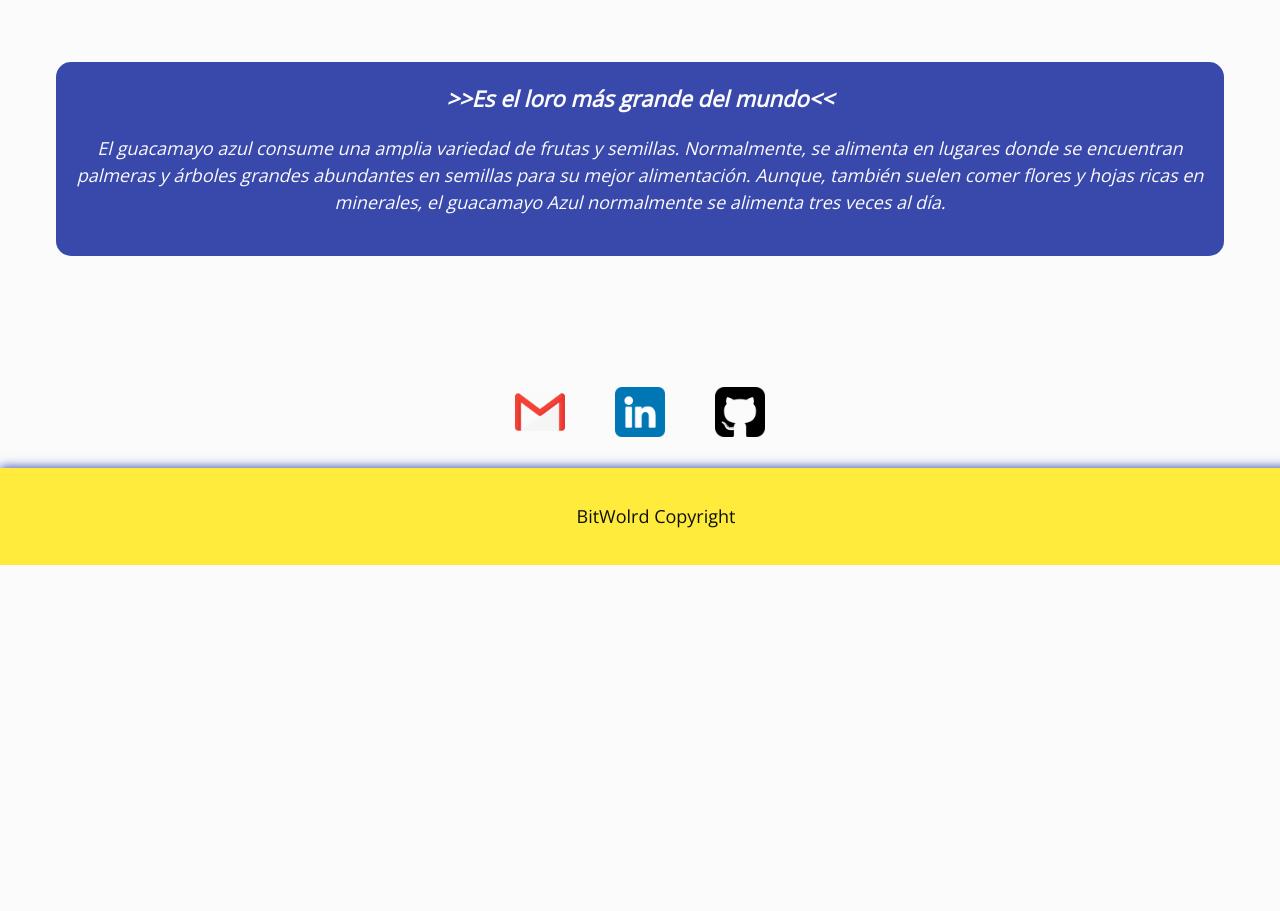
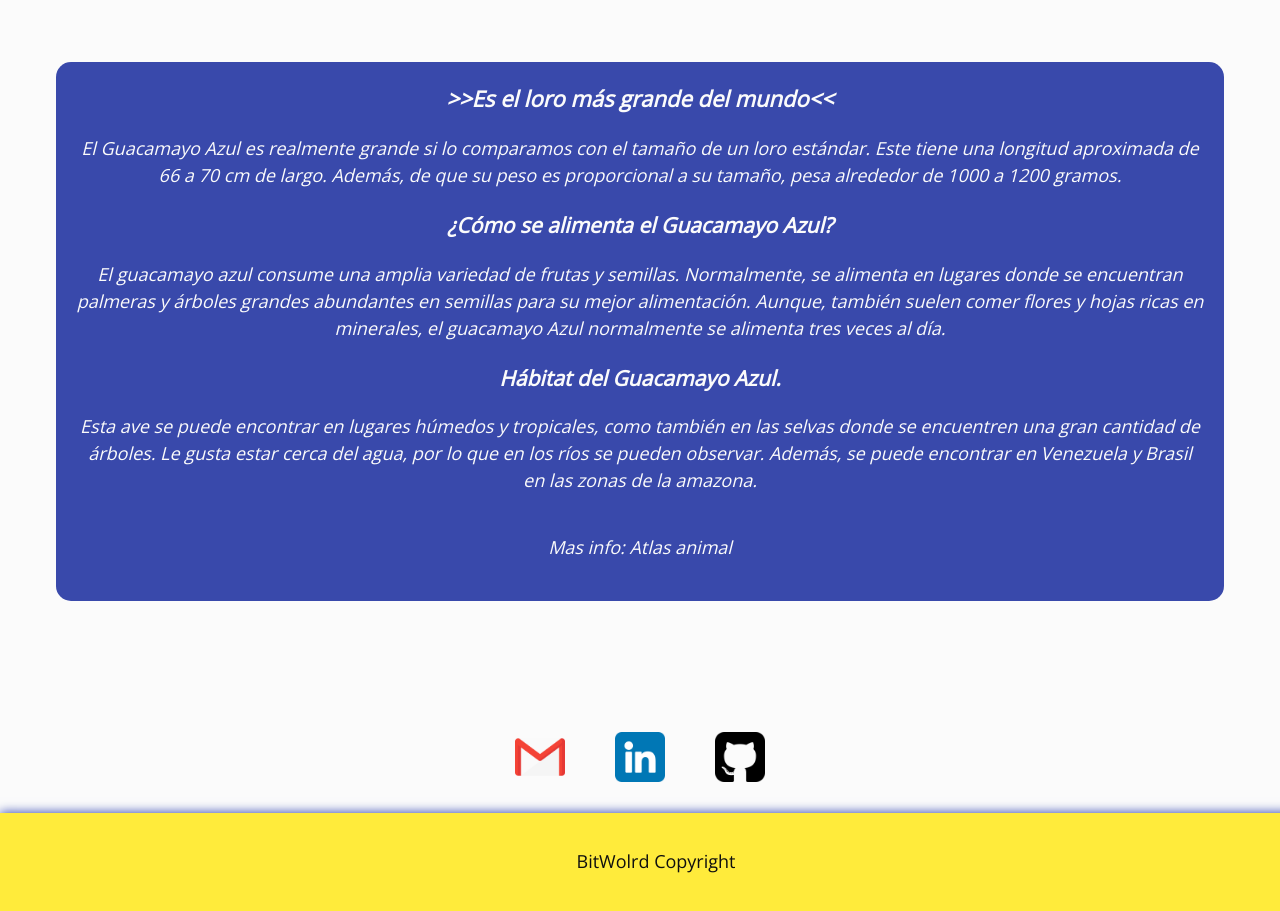
Before and after one commit to bitve/proyecto01, a plain HTML site: page proyecto01.html in a window 1280 px wide. Shown: the part 800-1711 px from the top of the page. Before the commit the page ends 1365 px from the top, so only its background shows below. Drawn offline with nearby package versions, Linux system fonts and the light colour scheme.

Commit message:
26/04/23

```diff
--- a/proyecto01.css
+++ b/proyecto01.css
@@ -5,7 +5,7 @@
     padding: 0;
     scroll-behavior: smooth;
 }
-
+/*general*/
 body {
     font-family: 'Open Sans', sans-serif;
     font-size: 18px;
@@ -103,7 +103,7 @@ section {
     text-align: center;
     width: 100%;
 }
-
+/*boton*/
 .btn-cv {
     background-color: #FFEB3B;
     padding: 12px 20px;
@@ -134,7 +134,7 @@ section {
     display: flex;
     flex-direction: row;
     justify-content: center;
-    align-items: center;
+    align-content: center;
 }
 
 .icon {
@@ -151,7 +151,6 @@ footer {
     background-color: #FFEB3B;
     box-shadow: 0px -1px 10px 0px #3F51B5;
     display: flex;
-    flex-direction: column;
     align-items: center;
     justify-content: center;
     padding: 16px;
--- a/proyecto01.html
+++ b/proyecto01.html
@@ -5,7 +5,7 @@
     <meta http-equiv="X-UA-Compatible" content="IE=edge">
     <meta name="viewport" content="width=device-width, initial-scale=1.0">
     <link rel="stylesheet" href="./proyecto01.css">
-    <title>Document</title>
+    <title>Guacamayo azul</title>
 </head>
 <body>
     <header>
@@ -22,7 +22,7 @@
         </nav>
     </header>
     <main>
-        <section id="Inicio">
+        <section id="inicio">
             <figure class="img-presentacion">
                 <img src="./images/pepe.jpeg" alt="">
             </figure>
@@ -44,18 +44,34 @@
             <article class="article-2">
                     <h2> >>Es el loro más grande del mundo<< </h2>
                         <p>
+                            El Guacamayo Azul es realmente grande si lo comparamos con el tamaño de un loro estándar.
+                            Este tiene una longitud aproximada de 66 a 70 cm de largo. Además, de que su peso es proporcional
+                            a su tamaño, pesa alrededor de 1000 a 1200 gramos.
+                        </p>
+                    <h3>¿Cómo se alimenta el Guacamayo Azul?</h3>
+                        <p>
                             El guacamayo azul consume una amplia variedad de frutas y semillas. Normalmente,
                             se alimenta en lugares donde se encuentran palmeras y árboles grandes abundantes
                             en semillas para su mejor alimentación. Aunque, también suelen comer flores y hojas
                             ricas en minerales, el guacamayo Azul normalmente se alimenta tres veces al día.
                         </p>
+                    <h3>Hábitat del Guacamayo Azul.</h3>
+                        <p>
+                            Esta ave se puede encontrar en lugares húmedos y tropicales, como también en las selvas
+                            donde se encuentren una gran cantidad de árboles. Le gusta estar cerca del agua, por lo
+                            que en los ríos se pueden observar. Además, se puede encontrar en Venezuela y Brasil en las zonas de la amazona.
+                        </p>
+
+                        <p>Mas info:
+                            <a href="https://atlasanimal.com/guacamayo-azul/" target="_blank">Atlas animal</a>
+                        </p>
             </article>
         </section>
 
             <div class="redes">
-                <a href=""><img class="icon" src="./images/gmail.png" alt="gmail"></a>
-                <a href=""><img class="icon" src="./images/linkedin.png" alt="linkedin"></a>
-                <a href=""><img class="icon" src="./images/signo-de-github.png" alt="github"></a>
+                <a href="mailto:astrianm@gmail.com" target="_blank"><img class="icon" src="./images/gmail.png" alt="gmail"></a>
+                <a href="https://www.linkedin.com/" target="_blank"><img class="icon" src="./images/linkedin.png" alt="linkedin"></a>
+                <a href="https://github.com/bitve" target="_blank"><img class="icon" src="./images/signo-de-github.png" alt="github"></a>
             </div>
 
     </main>
```
Lines whose indentation alone changed are shown as unchanged.
